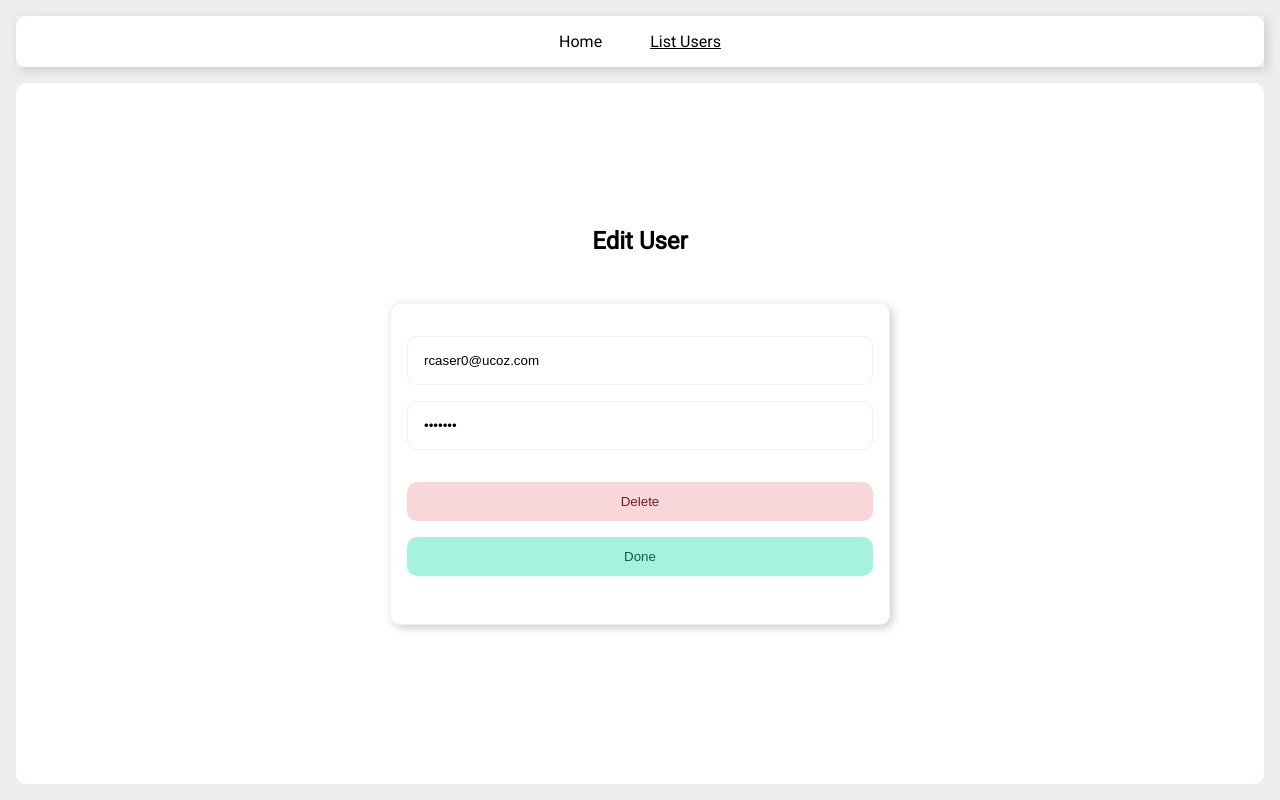
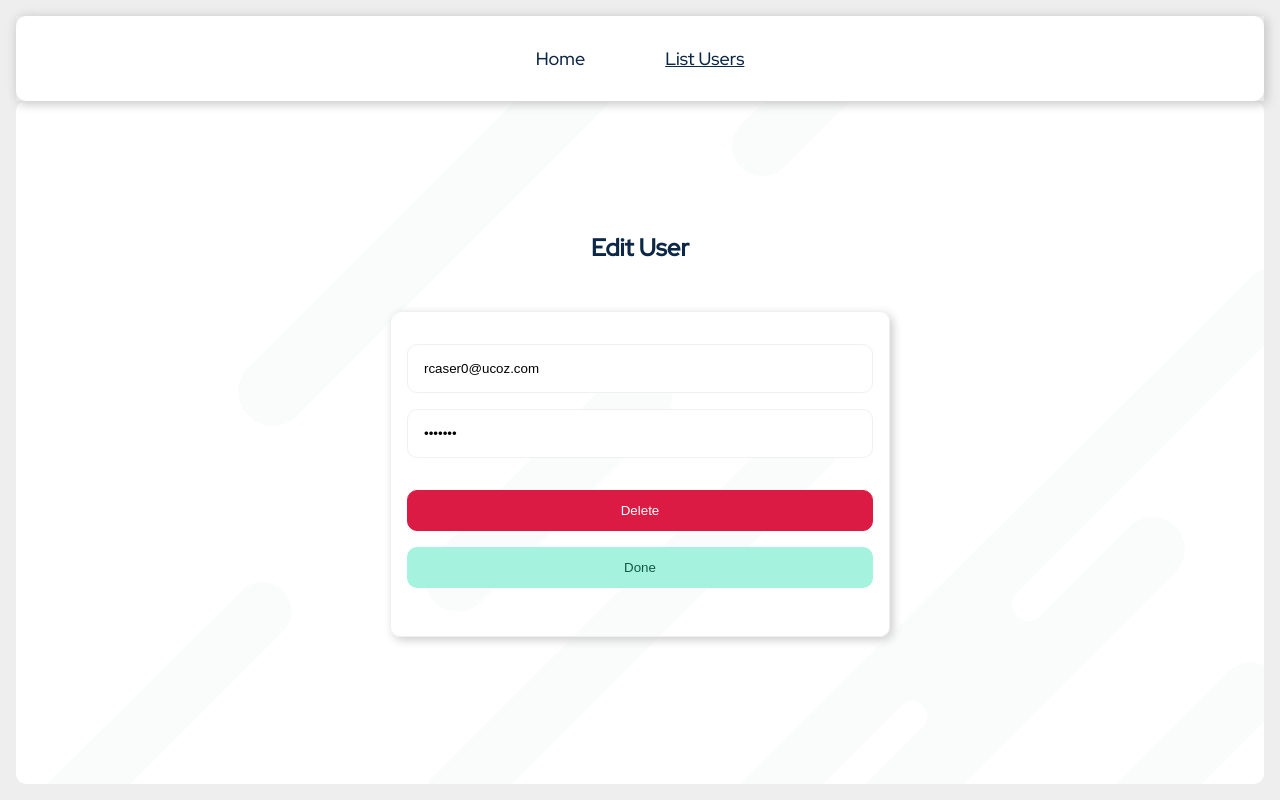
Before and after one commit to Unodecopas/wipay, a React (Create React App) app: page /users/1/edit in a window 1280 px wide. Built offline with nearby package versions, Linux system fonts and the light colour scheme.

Commit message:
style: fix styles

```diff
--- a/src/components/Form.jsx
+++ b/src/components/Form.jsx
@@ -26,6 +26,9 @@ const Form = ({ onSubmit, user }) => {
         ...error,
         password: 'Password must have 8 characteres, 1 symbol, 1 lowerCase, 1 UpperCase '
       })
+      setTimeout(() => {
+        setError({ error: '', password: '' })
+      }, 2000)
     }
     if (validator.isEmail(email) && validator.isStrongPassword(password)) {
       onSubmit(email, password)
--- a/src/globals.css
+++ b/src/globals.css
@@ -1,4 +1,8 @@
-@import url("https://fonts.googleapis.com/css2?family=Roboto&display=swap");
+@import url("https://fonts.googleapis.com/css2?family=Red+Hat+Display:wght@400;500&display=swap");
+:root {
+  --red: #db1b43;
+  --blue: #0c2846;
+}
 * {
   margin: 0;
   padding: 0;
@@ -10,7 +14,7 @@ body {
   max-width: 100vw;
   overflow-x: hidden;
   height: 100vh;
-  font-family: "Roboto", sans-serif;
+  font-family: "Red Hat Display", sans-serif;
 }
 #root {
   height: 100%;
@@ -38,7 +42,6 @@ a.active {
 }
 
 button {
-  border: none;
   border-radius: 10px;
   cursor: pointer;
   padding: 0.75rem 1rem;
@@ -46,10 +49,13 @@ button {
   height: fit-content;
   transition: all 0.3s ease-in;
   max-width: 500px;
+  border: 1px solid var(--red);
+  background-color: transparent;
+  color: var(--red);
 }
 button:hover {
-  background-color: black;
-  color: white;
+  background-color: #f8d7da;
+  color: #721c24;
 }
 .App {
   width: 100%;
@@ -64,12 +70,14 @@ h1,
 h2,
 h3 {
   margin: 1rem;
+  color: var(--blue);
 }
 nav {
   width: 100%;
   background-color: white;
   border-radius: 10px;
-  box-shadow: 3px 3px 10px #eee;
+  box-shadow: 0px 0px 12px 0px rgb(0 0 0 / 10%);
+  z-index: 2;
 }
 nav ul {
   display: flex;
@@ -79,9 +87,20 @@ nav ul {
   padding: 1rem 0;
   box-shadow: 3px 3px 10px #ccc;
 }
+nav ul li {
+  border-radius: 10px;
+  background-color: white;
+  padding: 1rem;
+  color: var(--blue);
+  font-size: 18px;
+  line-height: 21px;
+  font-weight: 500;
+}
+nav ul li:hover {
+  color: var(--red);
+}
 .App main {
   width: 100%;
-  margin-top: 1rem;
   display: flex;
   flex-direction: column;
   align-items: center;
@@ -121,14 +140,15 @@ nav ul {
   gap: 1rem;
 }
 .btn__delete {
+  background-color: var(--red);
+  color: white;
+}
+.btn__delete:hover {
   background-color: #f8d7da;
   color: #721c24;
 }
-.btn__delete:hover {
-  color: #f8d7da;
-  background-color: #721c24;
-}
 .btn__success {
+  border: 1px solid transparent;
   color: #135846;
   background-color: #a2f3def6;
 }
@@ -239,6 +259,8 @@ form input {
   justify-content: center;
   align-items: center;
   background-color: white;
+  background-image: url("./img/fondo-web-opacidad.png");
+  background-repeat: repeat;
 }
 .count {
   text-align: center;
```
Also changed, not shown: src/img/fondo-web-opacidad.png (added).
